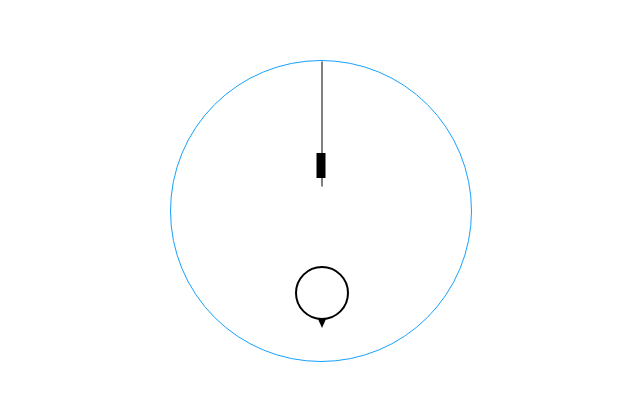
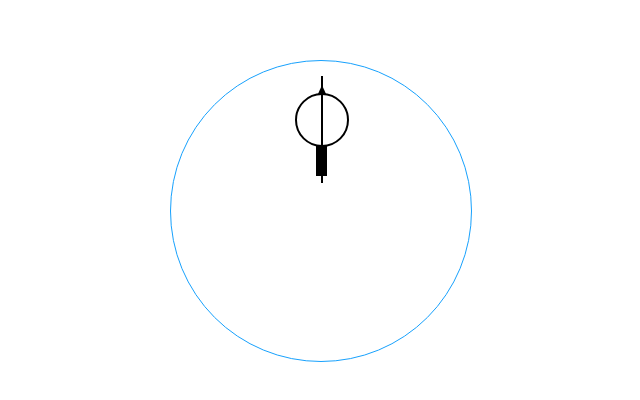
Before and after one commit to MarcinOstaszewski/CLOCK, a plain HTML site: page index.html in a window 1280 px wide. Shown: the part 148-548 px from the top of the page, without its empty margins (319-959 px from the left). Drawn offline with Linux system fonts and the light colour scheme.

Commit message:
fixed clock-hands position

```diff
--- a/css/main.css
+++ b/css/main.css
@@ -16,23 +16,30 @@ body {
 }
 .handSeconds {
     position: absolute;
-    height: 1px;
-    width: 125px;
-    background-color: #000000;
-    top: 50%;
-    left: 25px;
-    transform: rotate(90deg) translatex(-20%) translatey(-100%);
-    transform-origin: 100%;
+    height: 150px;
+    width: 0px;
+    bottom: 50%;
+    left: 50%;
+    transform: rotate(0deg);
+    transform-origin: 0% 100%;
 }
+.handSeconds::before {
+    content: '';
+    position: absolute;
+    height: 105px;
+    width: 0px;
+    border: 1px solid #000;
+    top: 15px;
+}
+
 .handMinutes {
     position: absolute;
-    height: 70px;
-    width: 1px;
-    /* border: 1px solid #000; */
-    top: 50%;
+    height: 150px;
+    width: 0px;
+    bottom: 50%;
     left: 50%;
-    transform: rotate(0deg) translatex(0px);
-    transform-origin: 100% 0%;
+    transform: rotate(0deg);
+    transform-origin: 0% 100%;
 }
 .handMinutes::before {
     content: '';
@@ -40,7 +47,7 @@ body {
     width: 50px;
     position: absolute;
     left: -26px;
-    top: 55px;
+    top: 32px;
     border-radius: 50%;
     border: 2px solid #000;
 }
@@ -48,31 +55,29 @@ body {
     content: '';
     position: absolute;
     left: -3px;
-    top: 108px;
+    top: 20px;
     width: 0px;
     height: 0px;
     border: 4px solid transparent;
-    border-top: 9px solid #000;
+    border-bottom: 9px solid #000;
 }
 
 .handHours {
     position: absolute;
-    height: 9px;
-    width: 25px;
-    background-color: #000000;
-    top: 50%;
+    height: 150px;
+    width: 0px;
+    bottom: 50%;
     left: 50%;
-    transform: rotate(-90deg) translatex(150%) ;
-    transform-origin: 0%;
+    transform: rotate(0deg);
+    transform-origin: 0% 100%;
 }
-/* .handMinutes {
+.handHours::before {
+    content: '';
     position: absolute;
-    height: 40px;
-    width: 40px;
-    border-radius: 50%;
-    border: 2px solid #000;
-    top: 50%;
-    left: 50%;
-    transform: rotate(-10deg) translatex(80px);
-    transform-origin: 0px 0px;
-} */
+    width: 11px;
+    height: 30px;
+    top: 85px;
+    left: -5px;
+    background-color: #000;
+
+}
```
